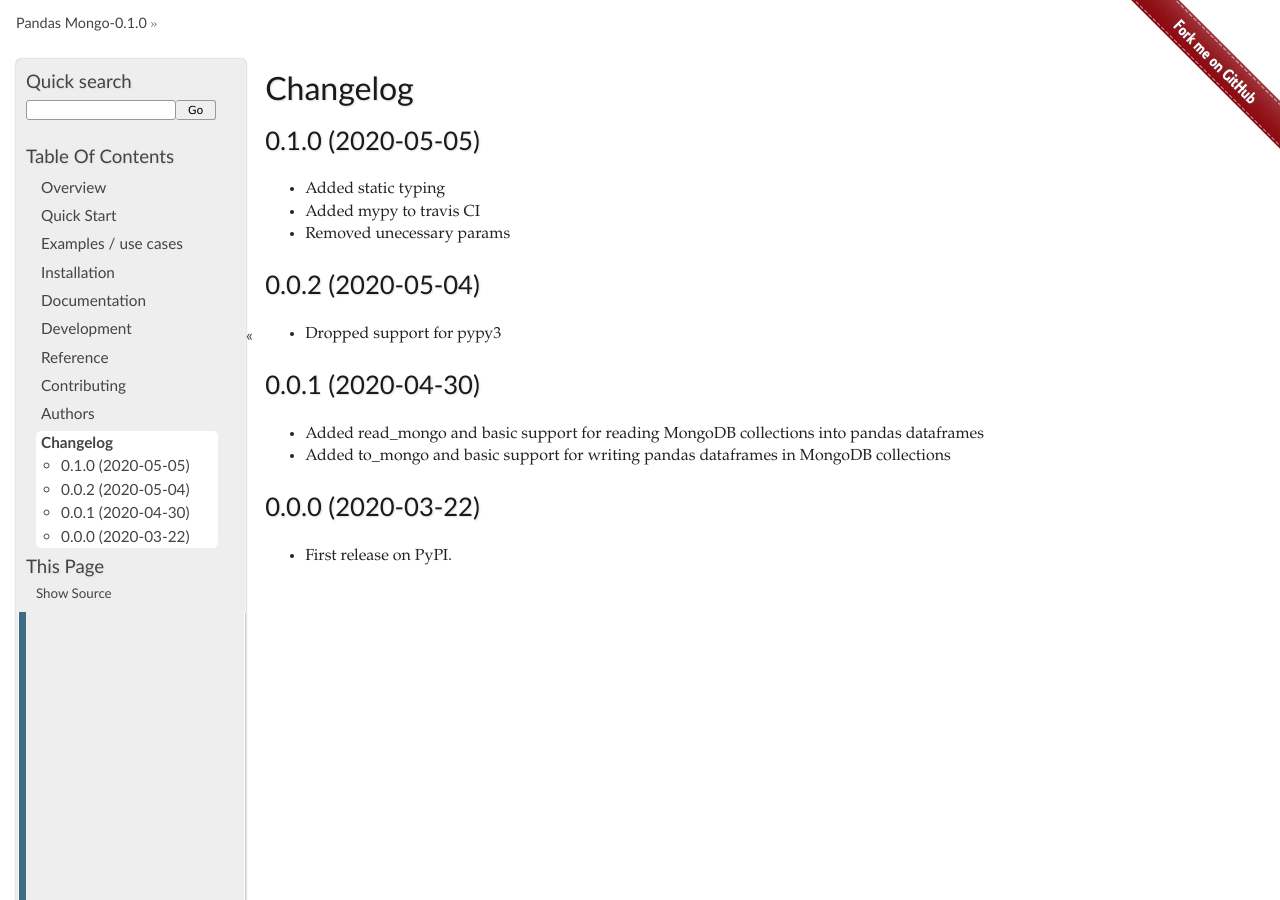
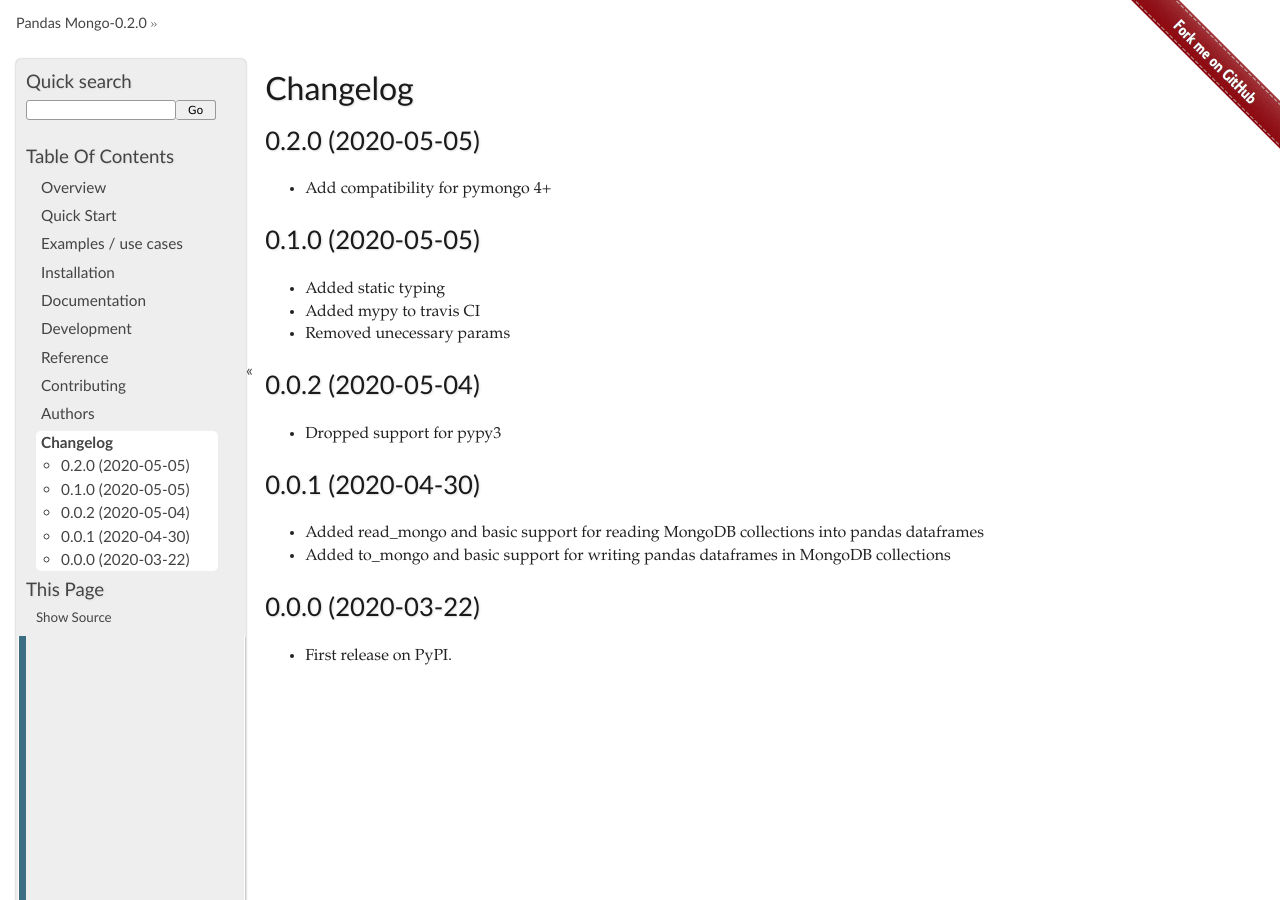
Before and after one commit to pakallis/python-pandas-mongo, a Sphinx documentation site: the page built from docs/changelog.rst, in a window 1280 px wide and 900 px high. Built offline with Sphinx 7.4.7, drawn with Linux system fonts in a browser that asks for light colours.

Commit message:
Prepare for 0.2.0

```diff
--- a/CHANGELOG.rst
+++ b/CHANGELOG.rst
@@ -1,6 +1,10 @@
 
 Changelog
 =========
+
+0.2.0 (2020-05-05)
+------------------
+* Add compatibility for pymongo 4+
 
 0.1.0 (2020-05-05)
 ------------------
--- a/README.rst
+++ b/README.rst
@@ -47,9 +47,9 @@
     :alt: Supported implementations
     :target: https://pypi.org/project/pdmongo
 
-.. |commits-since| image:: https://img.shields.io/github/commits-since/pakallis/python-pandas-mongo/v0.1.0.svg
+.. |commits-since| image:: https://img.shields.io/github/commits-since/pakallis/python-pandas-mongo/v0.2.0.svg
     :alt: Commits since latest release
-    :target: https://github.com/pakallis/python-pandas-mongo/compare/v0.1.0...master
+    :target: https://github.com/pakallis/python-pandas-mongo/compare/v0.2.0...master
 
 
 
--- a/docs/conf.py
+++ b/docs/conf.py
@@ -20,7 +20,7 @@
 year = '2020'
 author = 'Pavlos Kallis'
 copyright = '{0}, {1}'.format(year, author)
-version = release = '0.1.0'
+version = release = '0.2.0'
 
 pygments_style = 'trac'
 templates_path = ['.']
--- a/setup.py
+++ b/setup.py
@@ -25,7 +25,7 @@
 
 setup(
     name='pdmongo',
-    version='0.1.0',
+    version='0.2.0',
     license='MIT',
     description='Transfer data between pandas dataframes and MongoDB',
     long_description='%s\n%s' % (
--- a/src/pdmongo/__init__.py
+++ b/src/pdmongo/__init__.py
@@ -6,4 +6,4 @@
 pandas.DataFrame.to_mongo = to_mongo
 
 __all__ = ['read_mongo', 'to_mongo']
-__version__ = '0.1.0'
+__version__ = '0.2.0'
```
